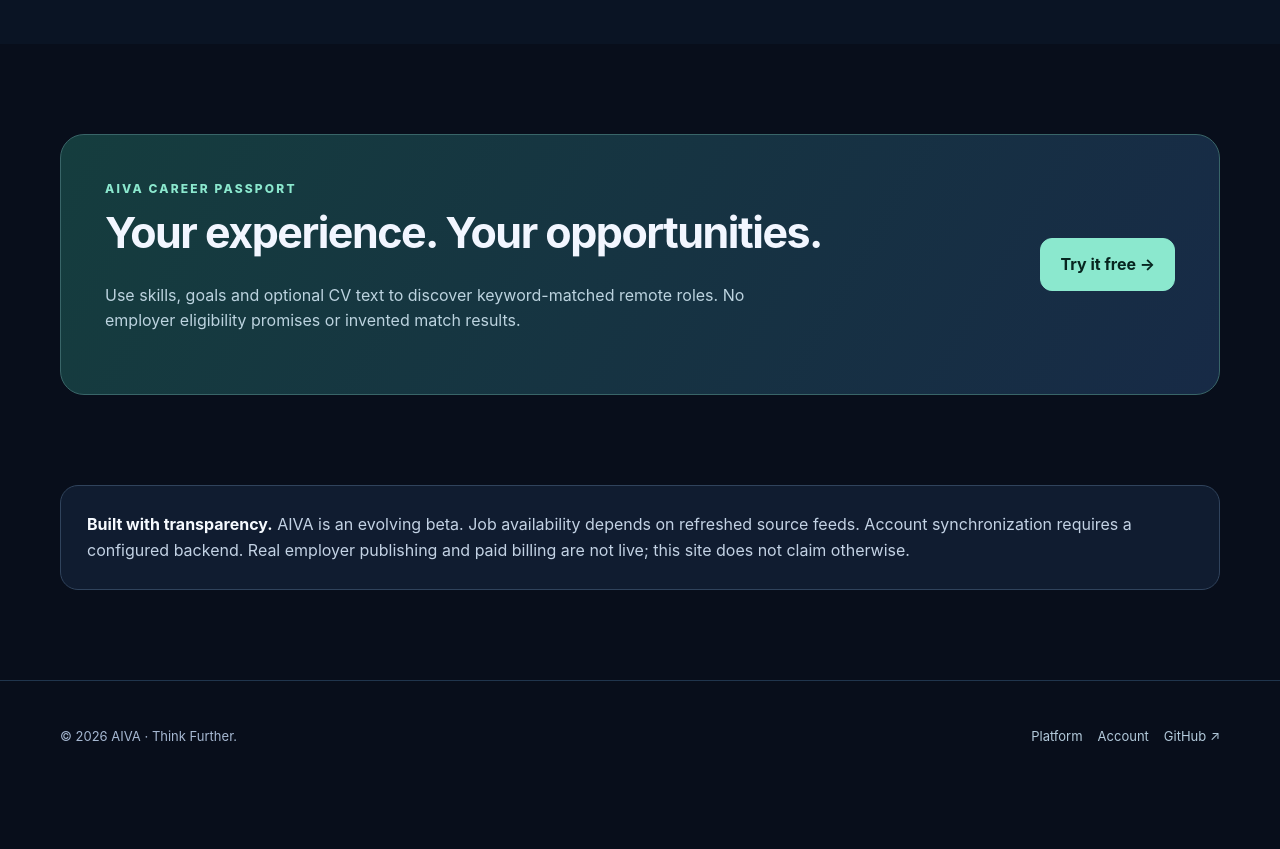
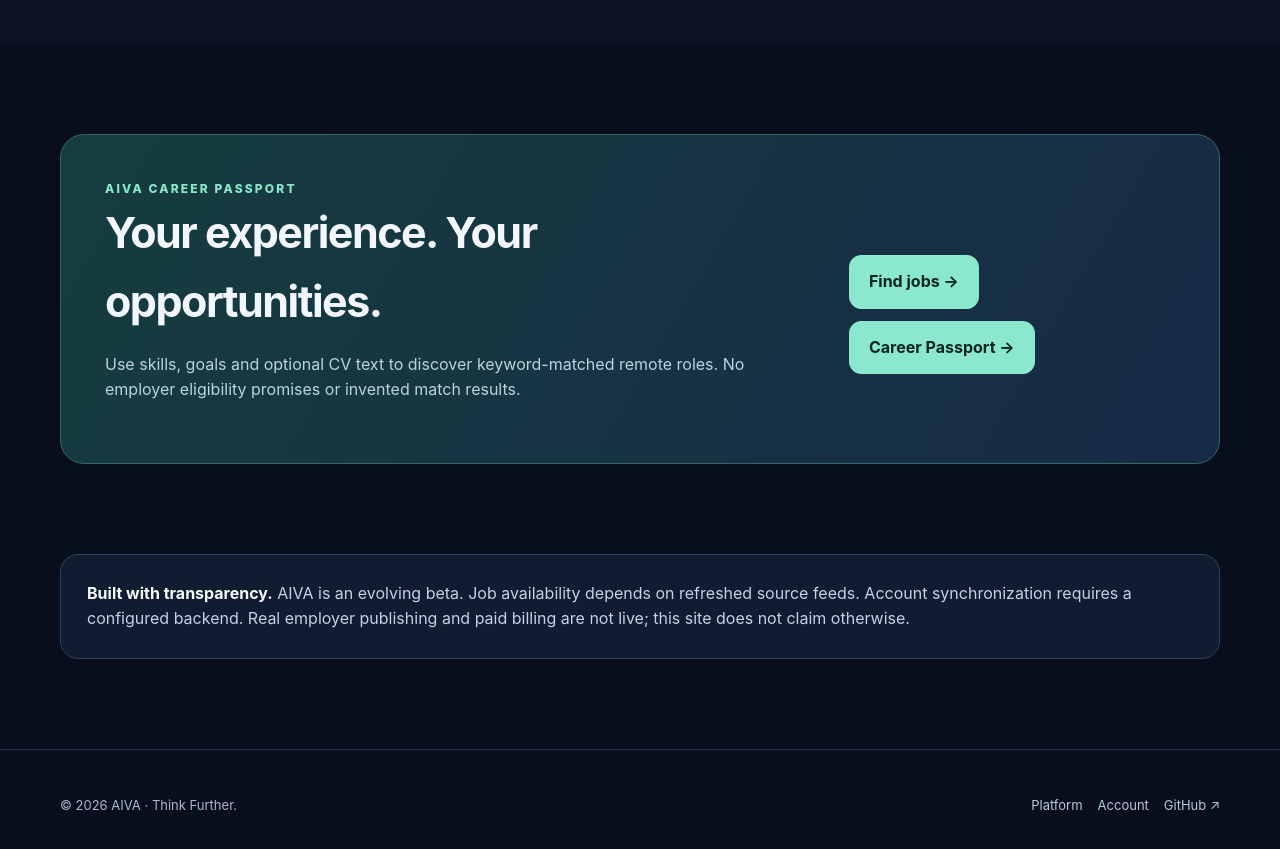
Before and after one commit to panagiotagrosdouli/AIVA, a website: page index.html in a window 1280 px wide. Shown: the part 2260-3109 px from the top of the page. Before the commit the page ends 3052 px from the top, so only its background shows below. Drawn offline with Linux system fonts and the light colour scheme.

Commit message:
feat: link AIVA homepage to sourced job discovery

```diff
--- a/index.html
+++ b/index.html
@@ -29,7 +29,7 @@ nav{display:flex;align-items:center;justify-content:space-between;gap:20px;paddi
 <article class="product"><div class="mark" aria-hidden="true">◈</div><h3>Business</h3><p>Prepare a structured opportunity listing, save drafts locally and export them for your hiring workflow.</p><a href="platform.html?tab=business">Explore Business →</a><small>Employer publication and recruitment accounts are not active yet.</small></article>
 </div></div></section>
 <section class="section" id="how" style="background:#0a1424"><div class="wrap"><div class="section-header"><div class="overline">HOW AIVA WORKS</div><h2>From search to action.</h2><p>Simple steps that keep you in control of the opportunities you pursue.</p></div><div class="steps"><div class="step"><b>01 / DISCOVER</b><h3>Search what matters</h3><p>Browse a relevant role or category instead of juggling dozens of tabs.</p></div><div class="step"><b>02 / EXPLORE</b><h3>Check the source</h3><p>Review original URLs, requirements, eligibility and deadlines before applying.</p></div><div class="step"><b>03 / ACT</b><h3>Make your move</h3><p>Save promising job listings locally and go straight to their application pages.</p></div></div></div></section>
-<section class="section"><div class="wrap"><div class="band"><div><div class="overline">AIVA CAREER PASSPORT</div><h2>Your experience. Your opportunities.</h2><p>Use skills, goals and optional CV text to discover keyword-matched remote roles. No employer eligibility promises or invented match results.</p></div><a href="career.html" class="btn">Try it free →</a></div></div></section>
+<section class="section"><div class="wrap"><div class="band"><div><div class="overline">AIVA CAREER PASSPORT</div><h2>Your experience. Your opportunities.</h2><p>Use skills, goals and optional CV text to discover keyword-matched remote roles. No employer eligibility promises or invented match results.</p></div><div class="actions"><a href="jobs.html" class="btn">Find jobs →</a><a href="career.html" class="btn alt">Career Passport →</a></div></div></div></section>
 <section class="section" style="padding-top:0"><div class="wrap"><div class="transparency"><strong>Built with transparency.</strong> AIVA is an evolving beta. Job availability depends on refreshed source feeds. Account synchronization requires a configured backend. Real employer publishing and paid billing are not live; this site does not claim otherwise.</div></div></section>
 </main><footer><div class="wrap foot"><span>© <span id="year"></span> AIVA · Think Further.</span><div><a href="platform.html">Platform</a><a href="account.html">Account</a><a href="https://github.com/panagiotagrosdouli/AIVA" target="_blank" rel="noopener noreferrer">GitHub ↗</a></div></div></footer>
 <script>document.getElementById("year").textContent=new Date().getFullYear()</script>
```
